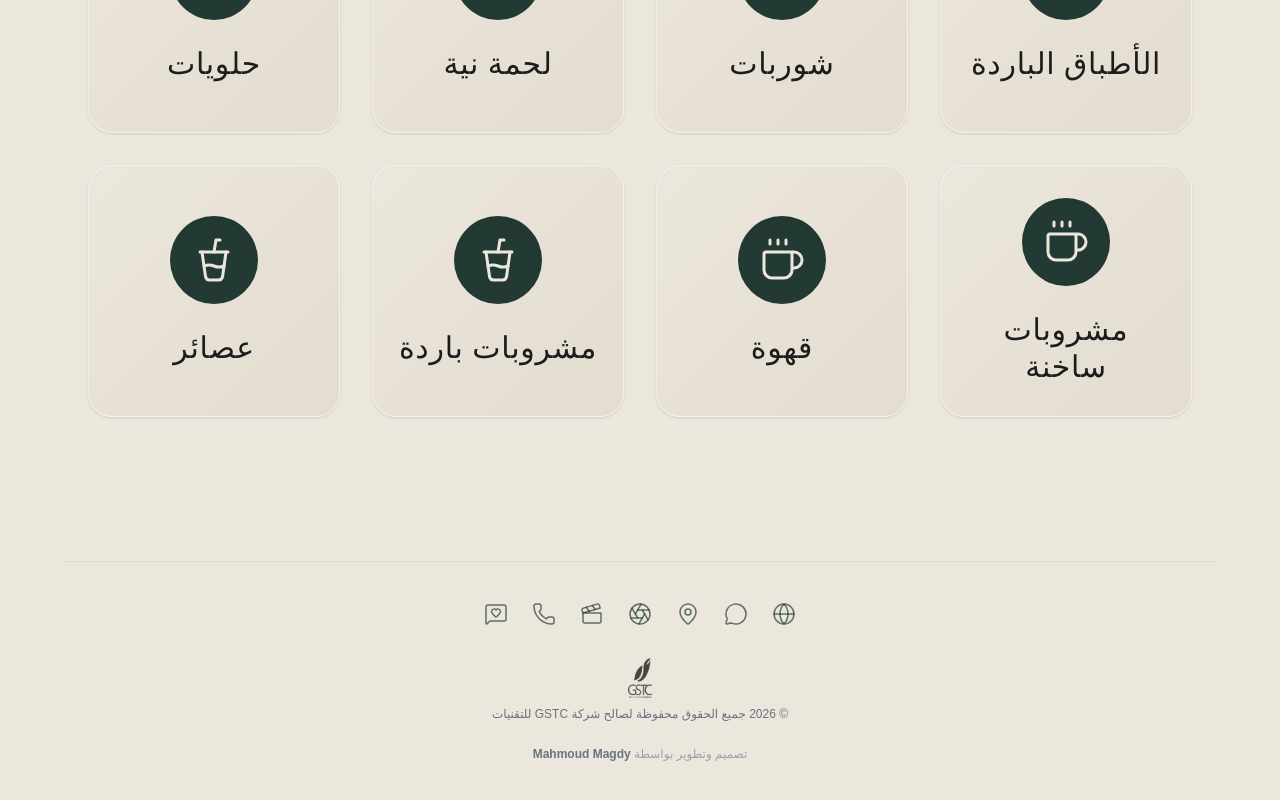
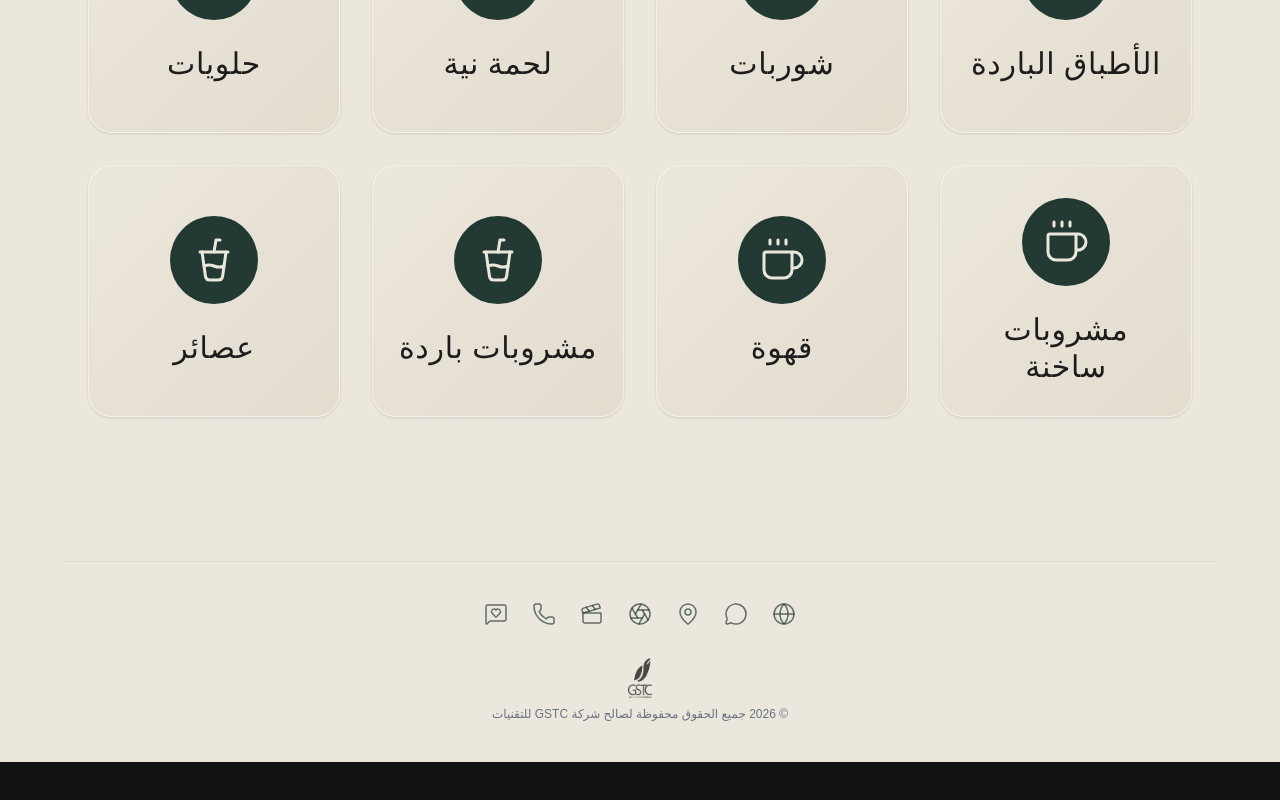
Before and after one commit to mahmoudmagdy200000-code/layali4, a React (Vite) app: page / in a window 1280 px wide. Shown: the part 991-1791 px from the top of the page. After the commit the page ends 1753 px from the top, so only its background shows below. Built offline with nearby package versions, Linux system fonts and the light colour scheme.

Commit message:
style: white-label footer and add card overlay bottom padding

```diff
--- a/src/features/menu/components/MenuItemCard.jsx
+++ b/src/features/menu/components/MenuItemCard.jsx
@@ -51,7 +51,7 @@ export function MenuItemCard({ image, title, description, price, currency, tags,
       )}
 
       {/* Bottom Text Overlay: Name + Description + Price */}
-      <div className="absolute bottom-0 left-0 right-0 p-3 md:p-4 flex flex-col justify-end items-start gap-1">
+      <div className="absolute bottom-0 left-0 right-0 px-3 pt-3 pb-4 md:px-4 md:pb-5 flex flex-col justify-end items-start gap-1">
         <h3 className="font-display text-sm sm:text-base md:text-lg font-bold text-white leading-tight w-full">
           {title}
         </h3>
--- a/src/shared/components/Footer.jsx
+++ b/src/shared/components/Footer.jsx
@@ -54,19 +54,7 @@ export function Footer() {
             © 2026 جميع الحقوق محفوظة لصالح شركة GSTC للتقنيات
           </p>
         </a>
-
-        {/* Developer Credit */}
-        <p className="text-xs text-gray-400 mt-2">
-          {isRTL ? "تصميم وتطوير بواسطة " : "Designed & Developed by "}
-          <a
-            href="https://mahmoudmagdy-ha7aq4tj2-mahmoud-magdys-projects-e312481e.vercel.app/"
-            target="_blank"
-            rel="noopener noreferrer"
-            className="font-bold text-gray-500 hover:text-[#233a34] transition-colors underline decoration-transparent hover:decoration-[#233a34] underline-offset-4"
-          >
-            Mahmoud Magdy
-          </a>
-        </p>
+        {/* Developer Credit: Designed & Developed by Mahmoud Magdy — https://mahmoudmagdy-ha7aq4tj2-mahmoud-magdys-projects-e312481e.vercel.app/ */}
       </div>
 
     </footer>
```
